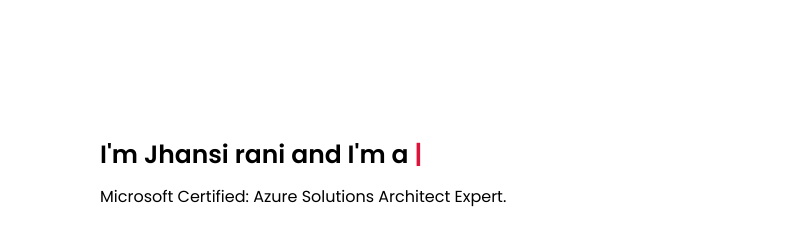
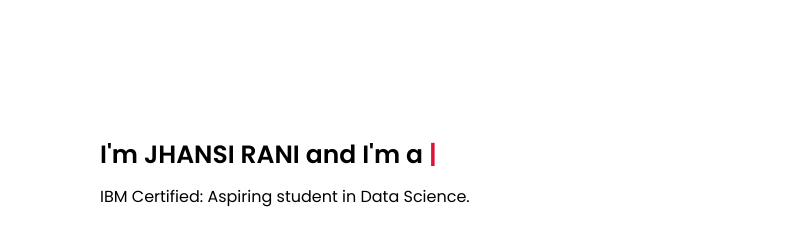
Before and after one commit to jhansiraniakunoori/PORTFOLIO, a plain HTML site: page index.html in a window 1280 px wide. Shown: the part 1020-1246 px from the top of the page, 484-1280 px from the left. Drawn offline with nearby package versions, Linux system fonts and the light colour scheme.

Commit message:
first commit

```diff
--- a/index.html
+++ b/index.html
@@ -56,8 +56,8 @@
                     <img src="Images/Photo.jpg" alt="">
                 </div>
                 <div class="column right">
-                    <div class="text">I'm Jhansi rani and I'm a <span class="typing-2"></span></div>
-                    <p>Microsoft Certified: Azure Solutions Architect Expert.</p>
+                    <div class="text">I'm JHANSI RANI and I'm a <span class="typing-2"></span></div>
+                    <p>IBM Certified: Aspiring student in Data Science.</p>
                     <a href="#">Download CV</a>
                 </div>
             </div>
@@ -102,7 +102,7 @@
             <div class="skills-content">
                 <div class="column left">
                     <div class="text">My creative skills & experiences.</div>
-                    <p>Lorem ipsum dolor sit amet consectetur adipisicing elit. Dignissimos, ratione error est recusandae consequatur, iusto illum deleniti quidem impedit, quos quaerat quis minima sequi. Cupiditate recusandae laudantium esse, harum animi aspernatur quisquam et delectus ipsum quam alias quaerat? Quasi hic quidem illum. Ad delectus natus aut hic explicabo minus quod.</p>
+                    <p>Creativity skills include the ability to think about a problem or a task in a new way and use imagination to come up with new ideas. The development of these skills involves creating innovative and useful products and services through practice, application and feedback.</p>
                     <a href="#">Read more</a>
                 </div>
                 <div class="column right">
--- a/script.js
+++ b/script.js
@@ -35,7 +35,7 @@
 
     // typing text animation script
     var typed = new Typed(".typing", {
-        strings: ["Data Science", "Cloud EnginEer"],
+        strings: ["Data Science", "Cloud Engineer"],
         typeSpeed: 100,
         backSpeed: 60,
         loop: true
```
